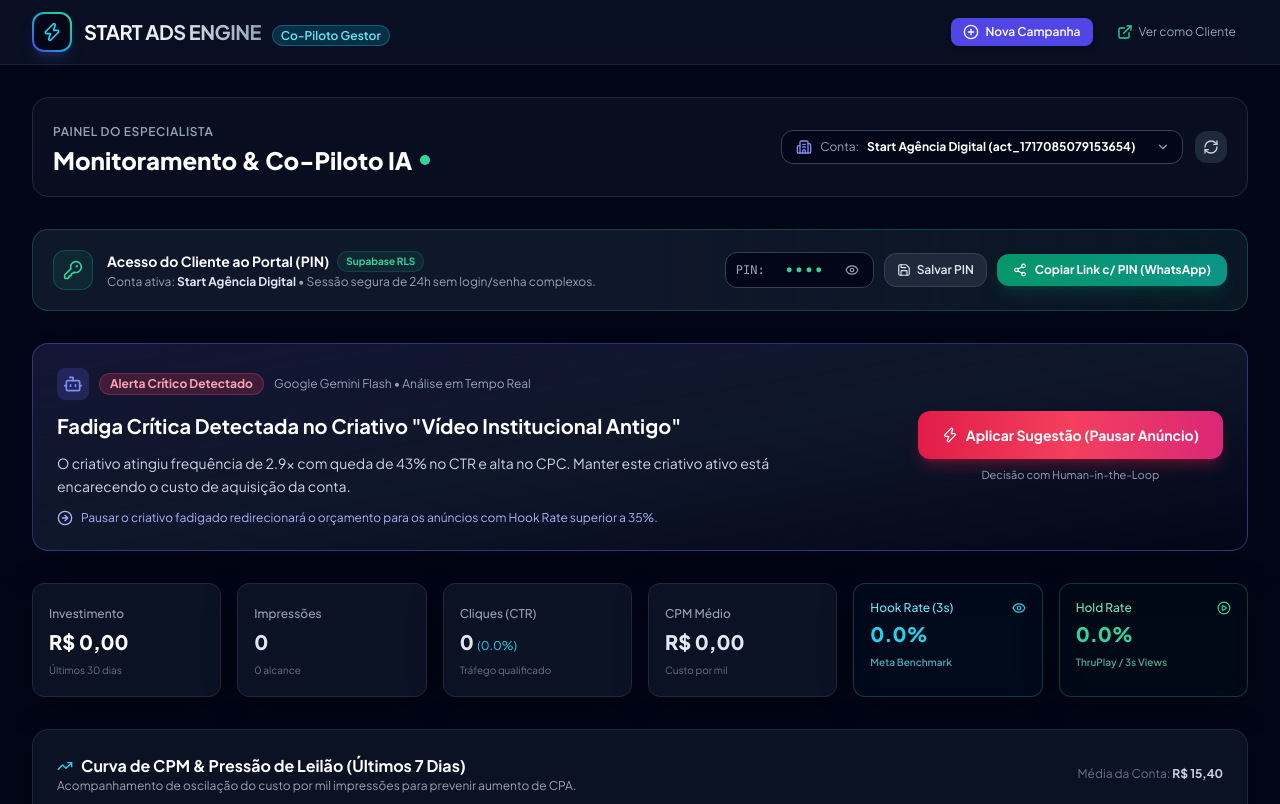
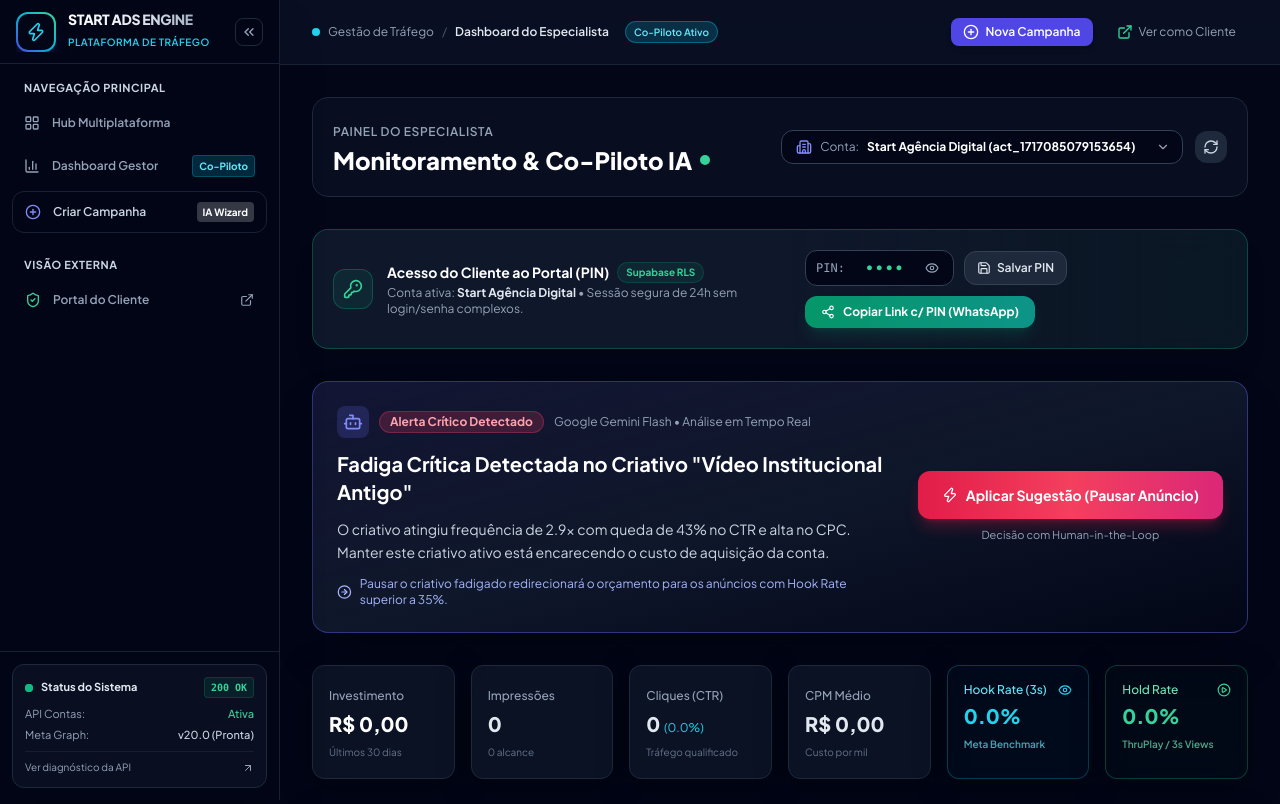
Before and after one commit to startagenciadigital/start-ads-engine, a website: page public/gestor.html in a window 1280 px wide. Shown: the top 804 px of the page. Drawn offline with nearby package versions, Linux system fonts and the light colour scheme; no server answers.

Commit message:
feat: implementar sidebar global unificada e responsiva com status de api e correcoes de ux

```diff
--- /dev/null
+++ b/public/css/sidebar.css
@@ -0,0 +1,96 @@
+/* ============================================================
+   START ADS ENGINE — Sidebar System Styles (Dark Slate)
+   ============================================================ */
+
+/* Transições suaves para a barra lateral */
+#app-sidebar {
+  transition: width 0.25s cubic-bezier(0.4, 0, 0.2, 1), transform 0.25s cubic-bezier(0.4, 0, 0.2, 1);
+}
+
+/* Modo recolhido (compacto) no Desktop */
+body.sidebar-collapsed #app-sidebar {
+  width: 5rem; /* 80px */
+}
+
+body.sidebar-collapsed #app-sidebar .sidebar-text,
+body.sidebar-collapsed #app-sidebar .sidebar-badge,
+body.sidebar-collapsed #app-sidebar .sidebar-chevron,
+body.sidebar-collapsed #app-sidebar .sidebar-section-title,
+body.sidebar-collapsed #app-sidebar .sidebar-footer-expanded {
+  display: none !important;
+}
+
+body.sidebar-collapsed #app-sidebar .sidebar-footer-collapsed {
+  display: flex !important;
+}
+
+body.sidebar-collapsed #app-sidebar .sidebar-nav-item {
+  justify-content: center;
+  padding-left: 0.75rem;
+  padding-right: 0.75rem;
+}
+
+/* ============================================================
+   Ajuste de Fluxo e Espaçamento Global do Body (SEM CORTES)
+   ============================================================ */
+
+/* Mobile: compensa a barra móvel superior h-16 */
+@media (max-width: 1023px) {
+  body {
+    padding-top: 4rem !important;
+    padding-left: 0 !important;
+  }
+}
+
+/* Desktop: desloca todo o conteúdo limpo à direita da barra lateral */
+@media (min-width: 1024px) {
+  body {
+    padding-left: 17.5rem !important; /* 280px */
+    padding-top: 0 !important;
+    transition: padding-left 0.25s cubic-bezier(0.4, 0, 0.2, 1) !important;
+    overflow-x: hidden;
+  }
+
+  body.sidebar-collapsed {
+    padding-left: 5rem !important; /* 80px */
+  }
+}
+
+/* Tooltip flutuante no modo recolhido */
+body.sidebar-collapsed .sidebar-nav-item {
+  position: relative;
+}
+
+body.sidebar-collapsed .sidebar-nav-item:hover::after {
+  content: attr(data-tooltip);
+  position: absolute;
+  left: calc(100% + 0.75rem);
+  top: 50%;
+  transform: translateY(-50%);
+  background-color: #0f172a;
+  color: #f8fafc;
+  padding: 0.375rem 0.75rem;
+  border-radius: 0.5rem;
+  font-size: 0.75rem;
+  font-weight: 600;
+  white-space: nowrap;
+  border: 1px solid #334155;
+  box-shadow: 0 10px 15px -3px rgba(0, 0, 0, 0.5);
+  z-index: 60;
+  pointer-events: none;
+}
+
+/* Scrollbar fina para a lista de menus */
+#app-sidebar-nav::-webkit-scrollbar {
+  width: 4px;
+}
+#app-sidebar-nav::-webkit-scrollbar-track {
+  background: transparent;
+}
+#app-sidebar-nav::-webkit-scrollbar-thumb {
+  background: #1e293b;
+  border-radius: 4px;
+}
+#app-sidebar-nav::-webkit-scrollbar-thumb:hover {
+  background: #334155;
+}
--- a/public/gestor.html
+++ b/public/gestor.html
@@ -10,24 +10,20 @@
   <!-- Chart.js para curva de CPM -->
   <script src="https://cdn.jsdelivr.net/npm/chart.js"></script>
   <link rel="stylesheet" href="/css/styles.css">
+  <link rel="stylesheet" href="/css/sidebar.css">
 </head>
 <body class="min-h-screen flex flex-col bg-slate-950 text-slate-100 selection:bg-cyan-500 selection:text-white">
 
-  <!-- Header Superior -->
-  <header class="border-b border-slate-800/80 bg-slate-900/60 backdrop-blur-md sticky top-0 z-40">
+  <!-- Header Superior (Desktop) -->
+  <header class="border-b border-slate-800/80 bg-slate-900/60 backdrop-blur-md sticky top-0 z-40 hidden lg:block">
     <div class="max-w-7xl mx-auto px-4 sm:px-6 lg:px-8 h-16 flex items-center justify-between">
-      <div class="flex items-center gap-3">
-        <a href="/" class="flex items-center gap-3 group">
-          <div class="w-10 h-10 rounded-xl bg-gradient-to-tr from-indigo-600 via-cyan-500 to-emerald-400 p-[2px] flex items-center justify-center shadow-lg shadow-indigo-500/20">
-            <div class="w-full h-full bg-slate-950 rounded-[10px] flex items-center justify-center">
-              <i data-lucide="zap" class="w-5 h-5 text-cyan-400 group-hover:rotate-12 transition-transform"></i>
-            </div>
-          </div>
-          <div>
-            <span class="text-xl font-bold tracking-tight bg-gradient-to-r from-white via-slate-200 to-slate-400 bg-clip-text text-transparent">START ADS ENGINE</span>
-            <span class="ml-2 text-xs font-semibold px-2 py-0.5 rounded-full bg-cyan-500/20 border border-cyan-500/40 text-cyan-300">Co-Piloto Gestor</span>
-          </div>
-        </a>
+      <!-- Breadcrumb Contextual -->
+      <div class="flex items-center gap-2 text-xs">
+        <div class="w-2 h-2 rounded-full bg-cyan-400"></div>
+        <span class="text-slate-400">Gestão de Tráfego</span>
+        <span class="text-slate-600">/</span>
+        <span class="font-semibold text-slate-200">Dashboard do Especialista</span>
+        <span class="ml-2 text-[10px] font-semibold px-2 py-0.5 rounded-full bg-cyan-500/20 border border-cyan-500/40 text-cyan-300">Co-Piloto Ativo</span>
       </div>
 
       <!-- Links Rápidos -->
@@ -299,6 +295,7 @@
     </div>
   </div>
 
+  <script src="/js/sidebar.js"></script>
   <script src="/js/gestor.js"></script>
   <script src="/js/gestor-pin.js"></script>
 </body>
--- /dev/null
+++ b/public/js/sidebar.js
@@ -0,0 +1,323 @@
+/**
+ * START ADS ENGINE — Sidebar Global Unificada e Responsiva
+ * Injetada de forma modular em todas as páginas operacionais (/, /gestor, /criar)
+ */
+
+(function initStartAdsSidebar() {
+  // 1. Recupera preferência de recolhimento do Desktop
+  const isCollapsed = localStorage.getItem('start_ads_sidebar_collapsed') === 'true';
+  if (isCollapsed) {
+    document.body.classList.add('sidebar-collapsed');
+  }
+
+  // 2. Identifica a rota atual para destacar o menu ativo
+  const currentPath = window.location.pathname.replace(/\/$/, '') || '/';
+
+  // 3. Monta o markup HTML da Sidebar e Modal de Conectividade
+  const sidebarHTML = `
+    <!-- Barra Superior Mobile (visível apenas em telas menores que lg) -->
+    <div id="mobile-topbar" class="lg:hidden fixed top-0 left-0 right-0 h-16 bg-slate-900/90 backdrop-blur-md border-b border-slate-800 z-40 px-4 flex items-center justify-between">
+      <div class="flex items-center gap-2.5">
+        <div class="w-8 h-8 rounded-lg bg-gradient-to-tr from-indigo-600 via-cyan-500 to-emerald-400 p-[1.5px] flex items-center justify-center shadow-md">
+          <div class="w-full h-full bg-slate-950 rounded-[6px] flex items-center justify-center">
+            <i data-lucide="zap" class="w-4 h-4 text-cyan-400"></i>
+          </div>
+        </div>
+        <span class="font-bold text-sm tracking-tight text-white">START ADS ENGINE</span>
+      </div>
+      <button id="btn-open-sidebar-mobile" class="p-2 rounded-lg bg-slate-800 text-slate-300 hover:text-white border border-slate-700" aria-label="Abrir Menu">
+        <i data-lucide="menu" class="w-5 h-5"></i>
+      </button>
+    </div>
+
+    <!-- Backdrop escuro para Mobile -->
+    <div id="sidebar-backdrop" class="fixed inset-0 bg-slate-950/80 backdrop-blur-sm z-50 hidden lg:hidden transition-opacity"></div>
+
+    <!-- Barra Lateral Principal (Desktop fixa / Mobile gaveta) -->
+    <aside id="app-sidebar" class="fixed top-0 bottom-0 left-0 w-[17.5rem] bg-slate-950/95 backdrop-blur-xl border-r border-slate-800/80 z-50 flex flex-col justify-between -translate-x-full lg:translate-x-0 shadow-2xl">
+
+      <!-- Topo: Logo & Botão de Recolher -->
+      <div class="h-16 border-b border-slate-800/80 px-4 flex items-center justify-between shrink-0">
+        <a href="/" class="flex items-center gap-3 overflow-hidden group">
+          <div class="w-10 h-10 rounded-xl bg-gradient-to-tr from-indigo-600 via-cyan-500 to-emerald-400 p-[2px] flex items-center justify-center shadow-lg shadow-indigo-500/20 shrink-0">
+            <div class="w-full h-full bg-slate-950 rounded-[10px] flex items-center justify-center">
+              <i data-lucide="zap" class="w-5 h-5 text-cyan-400 group-hover:rotate-12 transition-transform"></i>
+            </div>
+          </div>
+          <div class="sidebar-text truncate">
+            <span class="text-sm font-extrabold tracking-tight bg-gradient-to-r from-white via-slate-200 to-slate-400 bg-clip-text text-transparent block leading-tight">START ADS ENGINE</span>
+            <span class="text-[10px] text-cyan-400 font-semibold tracking-wider uppercase">Plataforma de Tráfego</span>
+          </div>
+        </a>
+
+        <!-- Botão recolher no Desktop -->
+        <button id="btn-toggle-sidebar" class="hidden lg:flex items-center justify-center w-7 h-7 rounded-lg text-slate-400 hover:text-white hover:bg-slate-800/80 border border-slate-800 transition-all shrink-0" title="Recolher / Expandir Menu">
+          <i data-lucide="chevrons-left" id="icon-toggle-sidebar" class="w-4 h-4"></i>
+        </button>
+
+        <!-- Botão fechar no Mobile -->
+        <button id="btn-close-sidebar-mobile" class="lg:hidden p-1.5 rounded-lg text-slate-400 hover:text-white hover:bg-slate-800">
+          <i data-lucide="x" class="w-5 h-5"></i>
+        </button>
+      </div>
+
+      <!-- Navegação Central -->
+      <div id="app-sidebar-nav" class="flex-1 overflow-y-auto px-3 py-4 space-y-6">
+
+        <!-- Grupo: Operação & Campanhas -->
+        <div>
+          <div class="sidebar-section-title px-3 mb-2 text-[11px] font-bold text-slate-300 uppercase tracking-wider">
+            Navegação Principal
+          </div>
+          <nav class="space-y-1">
+
+            <!-- Hub -->
+            <a href="/" data-tooltip="Hub Multiplataforma" class="sidebar-nav-item flex items-center gap-3 px-3 py-2.5 rounded-xl text-xs font-semibold transition-all ${
+              currentPath === '/'
+                ? 'bg-indigo-600/20 text-indigo-300 border border-indigo-500/30 shadow-sm shadow-indigo-500/10'
+                : 'text-slate-400 hover:text-slate-100 hover:bg-slate-900/60'
+            }">
+              <i data-lucide="layout-grid" class="w-4 h-4 shrink-0 ${currentPath === '/' ? 'text-indigo-400' : 'text-slate-400'}"></i>
+              <span class="sidebar-text truncate">Hub Multiplataforma</span>
+            </a>
+
+            <!-- Gestor -->
+            <a href="/gestor" data-tooltip="Dashboard do Gestor" class="sidebar-nav-item flex items-center justify-between px-3 py-2.5 rounded-xl text-xs font-semibold transition-all ${
+              currentPath === '/gestor'
+                ? 'bg-cyan-500/20 text-cyan-300 border border-cyan-500/30 shadow-sm shadow-cyan-500/10'
+                : 'text-slate-400 hover:text-slate-100 hover:bg-slate-900/60'
+            }">
+              <div class="flex items-center gap-3 truncate">
+                <i data-lucide="bar-chart-3" class="w-4 h-4 shrink-0 ${currentPath === '/gestor' ? 'text-cyan-400' : 'text-slate-400'}"></i>
+                <span class="sidebar-text truncate">Dashboard Gestor</span>
+              </div>
+              <span class="sidebar-badge px-1.5 py-0.5 rounded text-[10px] font-bold bg-cyan-500/20 text-cyan-300 border border-cyan-500/30">Co-Piloto</span>
+            </a>
+
+            <!-- Criar -->
+            <a href="/criar" data-tooltip="Nova Campanha" class="sidebar-nav-item flex items-center justify-between px-3 py-2.5 rounded-xl text-xs font-semibold transition-all ${
+              currentPath === '/criar'
+                ? 'bg-indigo-600 text-white shadow-md shadow-indigo-600/30'
+                : 'text-slate-300 hover:text-white hover:bg-slate-900/80 border border-slate-800/80'
+            }">
+              <div class="flex items-center gap-3 truncate">
+                <i data-lucide="plus-circle" class="w-4 h-4 shrink-0 ${currentPath === '/criar' ? 'text-white' : 'text-indigo-400'}"></i>
+                <span class="sidebar-text truncate">Criar Campanha</span>
+              </div>
+              <span class="sidebar-badge px-1.5 py-0.5 rounded text-[10px] font-bold bg-white/20 text-white">IA Wizard</span>
+            </a>
+
+          </nav>
+        </div>
+
+        <!-- Grupo: Portais Externos -->
+        <div>
+          <div class="sidebar-section-title px-3 mb-2 text-[11px] font-bold text-slate-300 uppercase tracking-wider">
+            Visão Externa
+          </div>
+          <nav class="space-y-1">
+            <a href="/cliente" target="_blank" data-tooltip="Portal Executivo do Cliente" class="sidebar-nav-item flex items-center justify-between px-3 py-2.5 rounded-xl text-xs font-semibold text-slate-400 hover:text-emerald-300 hover:bg-emerald-950/20 border border-transparent hover:border-emerald-500/20 transition-all">
+              <div class="flex items-center gap-3 truncate">
+                <i data-lucide="shield-check" class="w-4 h-4 shrink-0 text-emerald-400"></i>
+                <span class="sidebar-text truncate">Portal do Cliente</span>
+              </div>
+              <i data-lucide="external-link" class="sidebar-badge w-3.5 h-3.5 text-slate-400"></i>
+            </a>
+          </nav>
+        </div>
+
+      </div>
+
+      <!-- Rodapé: Status do Sistema & Conectividade de APIs -->
+      <div class="p-3 border-t border-slate-800/80 shrink-0">
+
+        <!-- Visual Expandido -->
+        <div class="sidebar-footer-expanded p-3 rounded-xl bg-slate-900/60 border border-slate-800 hover:border-slate-700 transition-all cursor-pointer group" id="btn-abrir-status-api" title="Clique para ver o diagnóstico completo das APIs">
+          <div class="flex items-center justify-between mb-2">
+            <div class="flex items-center gap-2">
+              <span class="relative flex h-2 w-2">
+                <span class="animate-ping absolute inline-flex h-full w-full rounded-full bg-emerald-400 opacity-75"></span>
+                <span class="relative inline-flex rounded-full h-2 w-2 bg-emerald-500"></span>
+              </span>
+              <span class="text-[11px] font-bold text-slate-200">Status do Sistema</span>
+            </div>
+            <span class="text-[10px] font-mono font-bold px-1.5 py-0.5 rounded bg-emerald-500/10 text-emerald-400 border border-emerald-500/20">200 OK</span>
+          </div>
+
+          <div class="space-y-1">
+            <div class="flex items-center justify-between text-[11px] text-slate-400">
+              <span>API Contas:</span>
+              <span class="text-emerald-400 font-medium">Ativa</span>
+            </div>
+            <div class="flex items-center justify-between text-[11px] text-slate-400">
+              <span>Meta Graph:</span>
+              <span class="text-slate-300 font-medium">v20.0 (Pronta)</span>
+            </div>
+          </div>
+
+          <div class="mt-2 pt-2 border-t border-slate-800/60 flex items-center justify-between text-[10px] text-slate-400 group-hover:text-cyan-400 transition-colors">
+            <span>Ver diagnóstico da API</span>
+            <i data-lucide="arrow-up-right" class="w-3 h-3"></i>
+          </div>
+        </div>
+
+        <!-- Visual Modo Recolhido (Ícone de Status Compacto) -->
+        <div class="sidebar-footer-collapsed hidden items-center justify-center p-2 rounded-xl bg-slate-900/60 border border-slate-800 hover:border-emerald-500/40 transition-all cursor-pointer" id="btn-abrir-status-api-compacto" data-tooltip="Sistema Online (200 OK)">
+          <span class="relative flex h-3 w-3">
+            <span class="animate-ping absolute inline-flex h-full w-full rounded-full bg-emerald-400 opacity-75"></span>
+            <span class="relative inline-flex rounded-full h-3 w-3 bg-emerald-500"></span>
+          </span>
+        </div>
+
+      </div>
+    </aside>
+
+    <!-- Modal de Diagnóstico de APIs (Acionado ao clicar no Status) -->
+    <div id="modal-status-api" class="fixed inset-0 z-50 bg-slate-950/80 backdrop-blur-md flex items-center justify-center p-4 hidden">
+      <div class="bg-slate-900 border border-slate-800 rounded-2xl max-w-lg w-full p-6 shadow-2xl space-y-5 animate-in fade-in zoom-in duration-200">
+        <div class="flex items-center justify-between border-b border-slate-800 pb-4">
+          <div class="flex items-center gap-3">
+            <div class="w-9 h-9 rounded-xl bg-emerald-500/20 border border-emerald-500/30 flex items-center justify-center">
+              <i data-lucide="activity" class="w-5 h-5 text-emerald-400"></i>
+            </div>
+            <div>
+              <h3 class="text-base font-bold text-white">Diagnóstico de Conectividade</h3>
+              <p class="text-xs text-slate-400">Monitoramento e endpoints da ENGINE</p>
+            </div>
+          </div>
+          <button id="btn-fechar-status-api" class="p-1.5 rounded-lg text-slate-400 hover:text-white hover:bg-slate-800 transition-colors">
+            <i data-lucide="x" class="w-5 h-5"></i>
+          </button>
+        </div>
+
+        <!-- Lista de Serviços -->
+        <div class="space-y-3 text-xs">
+
+          <!-- Endpoint /api/contas -->
+          <div class="p-3.5 rounded-xl bg-slate-950 border border-slate-800 flex items-center justify-between">
+            <div class="space-y-0.5">
+              <div class="font-semibold text-slate-200 flex items-center gap-2">
+                <span>GET /api/contas</span>
+                <span class="px-1.5 py-0.2 rounded text-[10px] bg-emerald-500/20 text-emerald-400 font-mono">200 OK</span>
+              </div>
+              <p class="text-[11px] text-slate-400">Retorno de contas ativas e saldos disponíveis</p>
+            </div>
+            <a href="/api/contas" target="_blank" class="px-2.5 py-1.5 rounded-lg bg-slate-900 hover:bg-slate-800 text-cyan-400 border border-slate-700 font-medium text-[11px] flex items-center gap-1.5 transition-all">
+              <span>Abrir JSON</span>
+              <i data-lucide="external-link" class="w-3 h-3"></i>
+            </a>
+          </div>
+
+          <!-- Meta Marketing API -->
+          <div class="p-3.5 rounded-xl bg-slate-950 border border-slate-800 flex items-center justify-between">
+            <div class="space-y-0.5">
+              <div class="font-semibold text-slate-200 flex items-center gap-2">
+                <span>Meta Marketing API</span>
+                <span class="px-1.5 py-0.2 rounded text-[10px] bg-cyan-500/20 text-cyan-400 font-mono">v20.0</span>
+              </div>
+              <p class="text-[11px] text-slate-400">Conta Ativa: act_1717085079153654 (Alex Voltagem)</p>
+            </div>
+            <span class="text-xs font-semibold text-emerald-400 flex items-center gap-1.5">
+              <span class="w-2 h-2 rounded-full bg-emerald-400"></span>
+              Operacional
+            </span>
+          </div>
+
+          <!-- Google Gemini Flash -->
+          <div class="p-3.5 rounded-xl bg-slate-950 border border-slate-800 flex items-center justify-between">
+            <div class="space-y-0.5">
+              <div class="font-semibold text-slate-200 flex items-center gap-2">
+                <span>Google Gemini IA</span>
+                <span class="px-1.5 py-0.2 rounded text-[10px] bg-indigo-500/20 text-indigo-400 font-mono">1.5 Flash</span>
+              </div>
+              <p class="text-[11px] text-slate-400">Auditoria pré-voo e diagnósticos em tempo real</p>
+            </div>
+            <span class="text-xs font-semibold text-cyan-400 flex items-center gap-1.5">
+              <span class="w-2 h-2 rounded-full bg-cyan-400"></span>
+              Pronto
+            </span>
+          </div>
+
+        </div>
+
+        <div class="pt-2 flex justify-end">
+          <button id="btn-ok-status-api" class="px-4 py-2 rounded-xl bg-slate-800 hover:bg-slate-700 text-white text-xs font-semibold transition-all">
+            Fechar Diagnóstico
+          </button>
+        </div>
+      </div>
+    </div>
+  `;
+
+  // 4. Insere no início do body
+  document.body.insertAdjacentHTML('afterbegin', sidebarHTML);
+
+  // 5. Configura eventos interativos
+  const btnToggle = document.getElementById('btn-toggle-sidebar');
+  const iconToggle = document.getElementById('icon-toggle-sidebar');
+  const btnMobileOpen = document.getElementById('btn-open-sidebar-mobile');
+  const btnMobileClose = document.getElementById('btn-close-sidebar-mobile');
+  const sidebarBackdrop = document.getElementById('sidebar-backdrop');
+  const sidebar = document.getElementById('app-sidebar');
+
+  // Toggle Desktop (Recolher / Expandir)
+  if (btnToggle) {
+    btnToggle.addEventListener('click', () => {
+      const nowCollapsed = document.body.classList.toggle('sidebar-collapsed');
+      localStorage.setItem('start_ads_sidebar_collapsed', nowCollapsed ? 'true' : 'false');
+      if (iconToggle) {
+        iconToggle.setAttribute('data-lucide', nowCollapsed ? 'chevrons-right' : 'chevrons-left');
+        if (window.lucide) window.lucide.createIcons();
+      }
+    });
+
+    if (isCollapsed && iconToggle) {
+      iconToggle.setAttribute('data-lucide', 'chevrons-right');
+    }
+  }
+
+  // Mobile Drawer (Abrir / Fechar)
+  function openMobileSidebar() {
+    sidebar.classList.remove('-translate-x-full');
+    sidebarBackdrop.classList.remove('hidden');
+  }
+
+  function closeMobileSidebar() {
+    sidebar.classList.add('-translate-x-full');
+    sidebarBackdrop.classList.add('hidden');
+  }
+
+  if (btnMobileOpen) btnMobileOpen.addEventListener('click', openMobileSidebar);
+  if (btnMobileClose) btnMobileClose.addEventListener('click', closeMobileSidebar);
+  if (sidebarBackdrop) sidebarBackdrop.addEventListener('click', closeMobileSidebar);
+
+  // Modal de Conectividade / Status da API
+  const modalStatus = document.getElementById('modal-status-api');
+  const btnAbrirStatus = document.getElementById('btn-abrir-status-api');
+  const btnAbrirStatusCompacto = document.getElementById('btn-abrir-status-api-compacto');
+  const btnFecharStatus = document.getElementById('btn-fechar-status-api');
+  const btnOkStatus = document.getElementById('btn-ok-status-api');
+
+  function openModal() {
+    if (modalStatus) modalStatus.classList.remove('hidden');
+  }
+
+  function closeModal() {
+    if (modalStatus) modalStatus.classList.add('hidden');
+  }
+
+  if (btnAbrirStatus) btnAbrirStatus.addEventListener('click', openModal);
+  if (btnAbrirStatusCompacto) btnAbrirStatus.addEventListener('click', openModal);
+  if (btnFecharStatus) btnFecharStatus.addEventListener('click', closeModal);
+  if (btnOkStatus) btnOkStatus.addEventListener('click', closeModal);
+  if (modalStatus) {
+    modalStatus.addEventListener('click', (e) => {
+      if (e.target === modalStatus) closeModal();
+    });
+  }
+
+  // 7. Inicializa ícones Lucide da Sidebar
+  if (window.lucide) {
+    window.lucide.createIcons();
+  }
+})();
```
Also changed, not shown: CONTINUIDADE.md (+11 -2 lines), DOCUMENTATION.md (+7 -5 lines), [documentation]/TUTORIAL_TOKEN_PERMANENTE_META.md (added, +107 -0 lines), public/criar.html (+11 -14 lines), public/index.html (+11 -12 lines).
